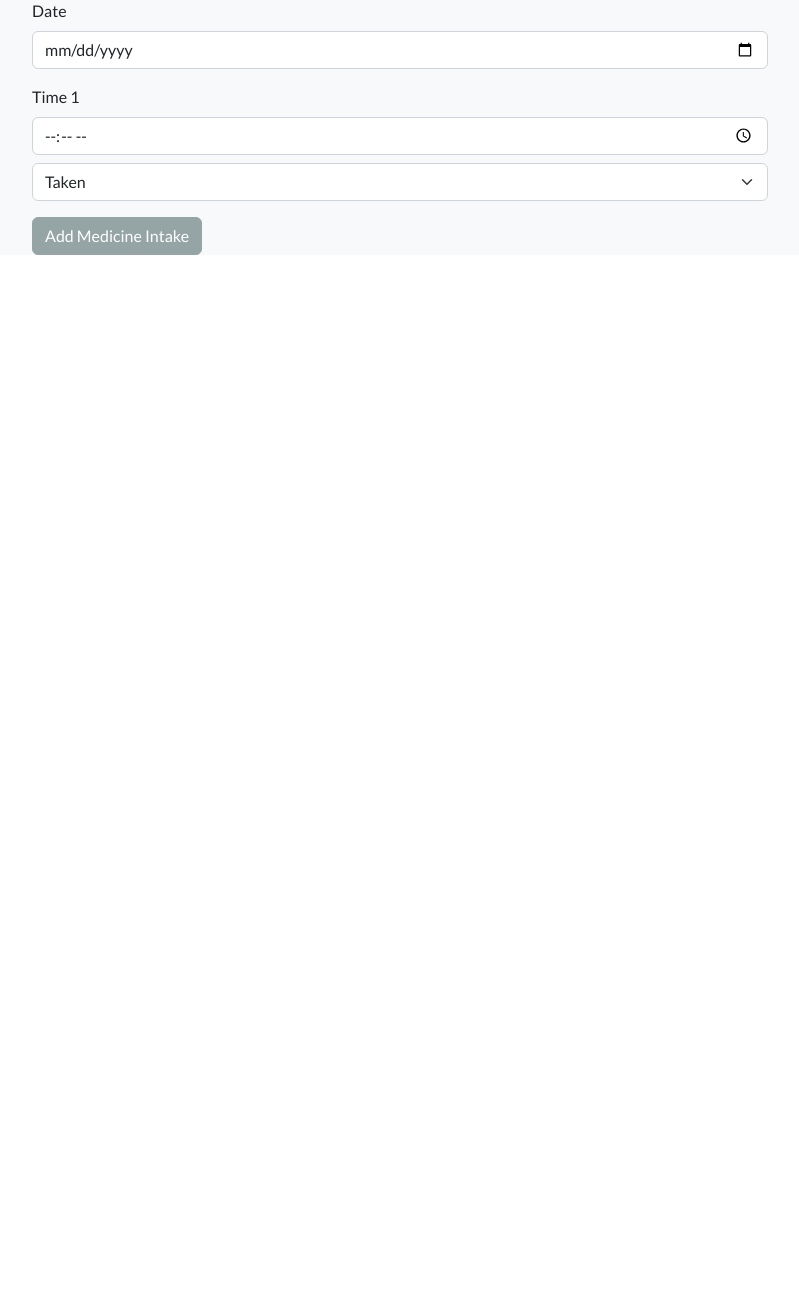
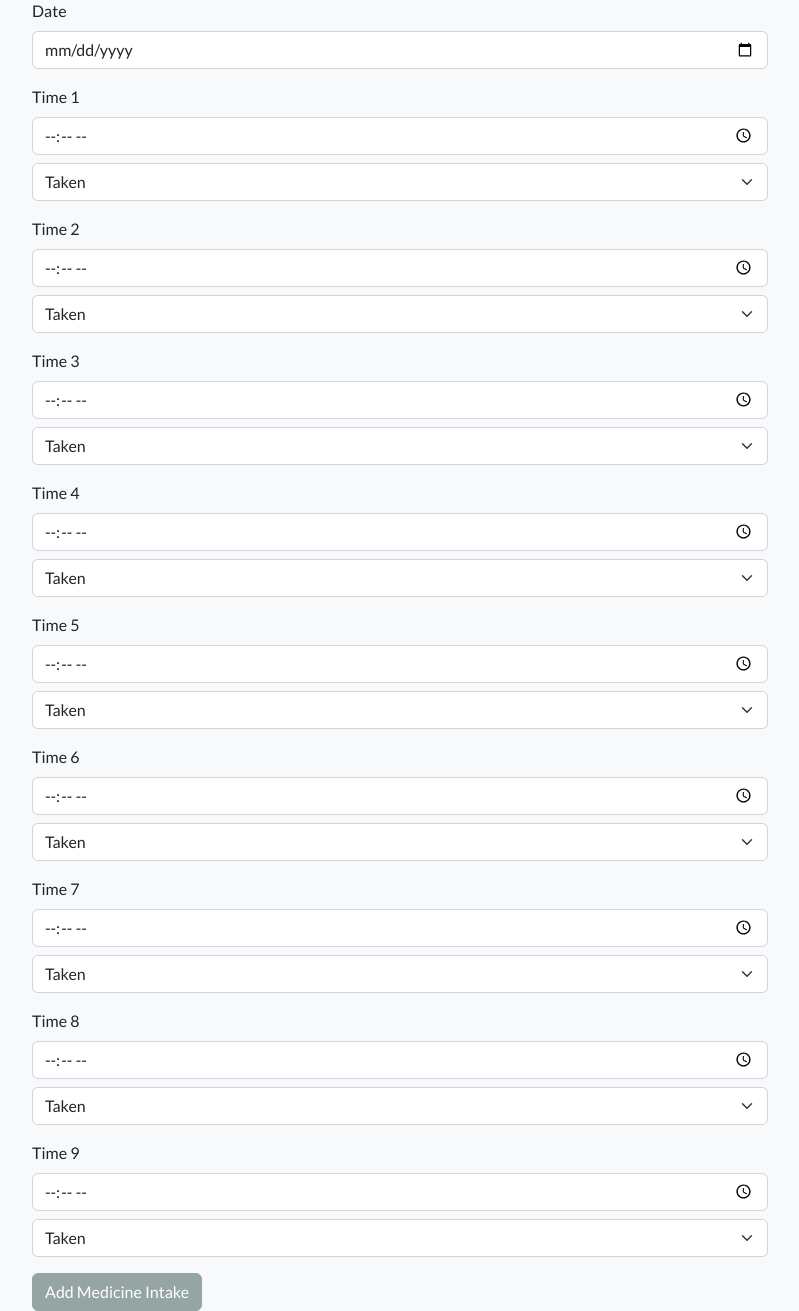
Before and after one commit to yiyanglaw/first_pg, a Flask app: page /update_patient/1 in a window 1280 px wide. Shown: the part 1629-2940 px from the top of the page, without its empty margins (240-1039 px from the left). Before the commit the page ends 1884 px from the top, so only its background shows below. Run offline with Flask 2, Linux system fonts and the light colour scheme; the visitor is signed in with stand-in values (Sample User, id 1); a database or web service that is not in the repository returns one stand-in record (values such as "Sample title"); some libraries are stand-ins or nearby versions.

Commit message:
Update update_patient.html

```diff
--- a/templates/update_patient.html
+++ b/templates/update_patient.html
@@ -78,12 +78,12 @@
                 <label for="intake_date" class="form-label">Date</label>
                 <input type="date" class="form-control" id="intake_date" name="date" required>
             </div>
-                <div id="medicine_times_container">
-                    {% for time in patient[11] %}
+            <div id="medicine_intake_container">
+                {% for i in range(1, patient[10] + 1) %}
                     <div class="mb-3">
-                            <label for="intake_time_{{ loop.index }}" class="form-label">Time {{ loop.index }}</label>
-                            <input type="time" class="form-control" id="intake_time_{{ loop.index }}" name="time_{{ loop.index }}" value="{{ time }}" required>
-                            <select class="form-select mt-2" id="taken_{{ loop.index }}" name="taken_{{ loop.index }}" required>
+                        <label for="intake_time_{{ i }}" class="form-label">Time {{ i }}</label>
+                        <input type="time" class="form-control" id="intake_time_{{ i }}" name="time_{{ i }}" value="{{ patient[11][i-1] }}" required>
+                        <select class="form-select mt-2" id="taken_{{ i }}" name="taken_{{ i }}" required>
                             <option value="yes">Taken</option>
                             <option value="no">Not Taken</option>
                         </select>
@@ -92,7 +92,23 @@
             </div>
             <button type="submit" class="btn btn-secondary">Add Medicine Intake</button>
         </form>
-        </form>
     </div>
 </div>
+<script>
+function updateMedicineTimes() {
+    const frequency = document.getElementById('medicine_frequency').value;
+    const container = document.getElementById('medicine_times_container');
+    container.innerHTML = '';
+
+    for (let i = 1; i <= frequency; i++) {
+        const div = document.createElement('div');
+        div.className = 'mb-3';
+        div.innerHTML = `
+            <label for="medicine_time_${i}" class="form-label">Medicine Time ${i}</label>
+            <input type="time" class="form-control" id="medicine_time_${i}" name="medicine_time_${i}" required>
+        `;
+        container.appendChild(div);
+    }
+}
+</script>
 {% endblock %}
```
Lines whose indentation alone changed are shown as unchanged.
